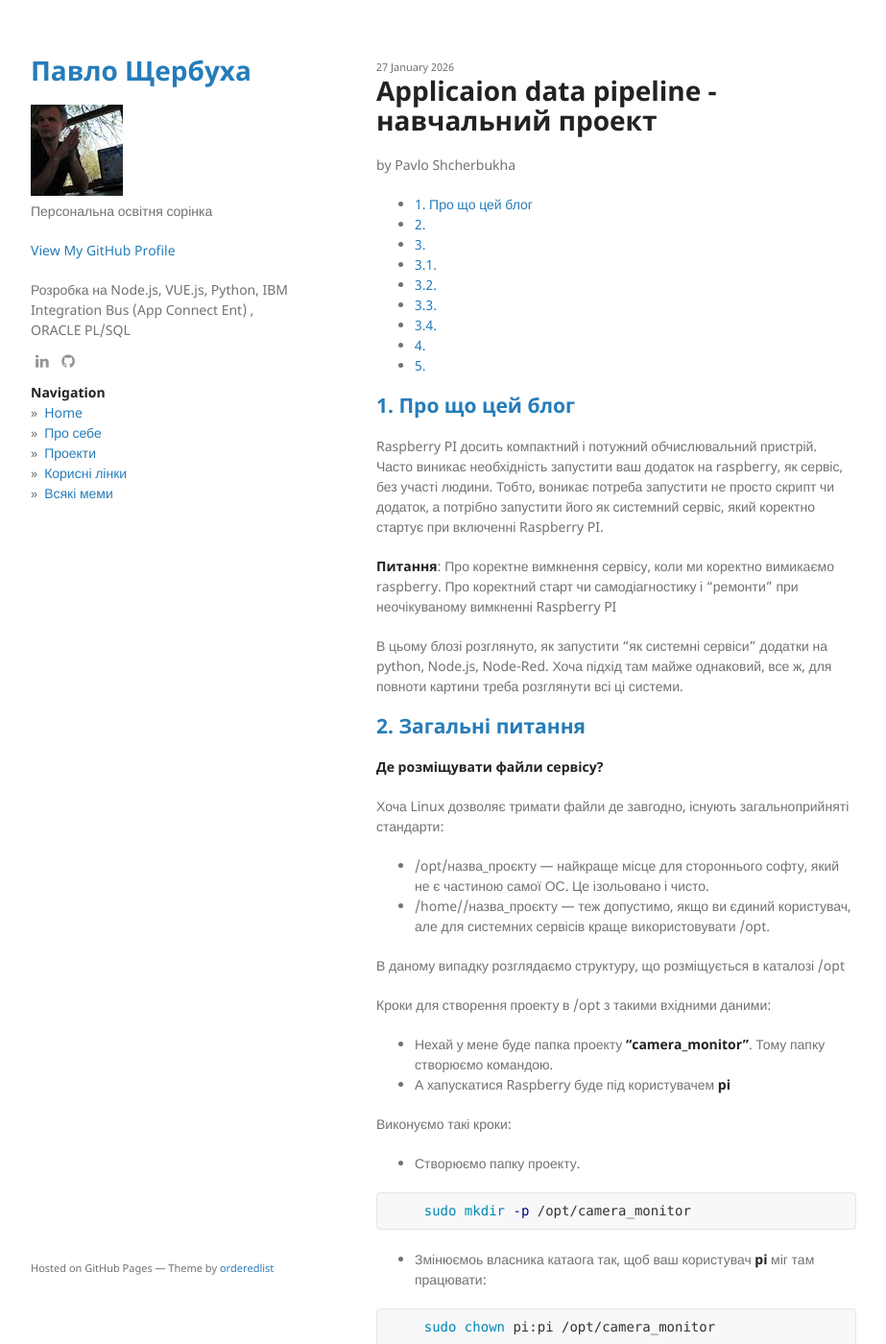
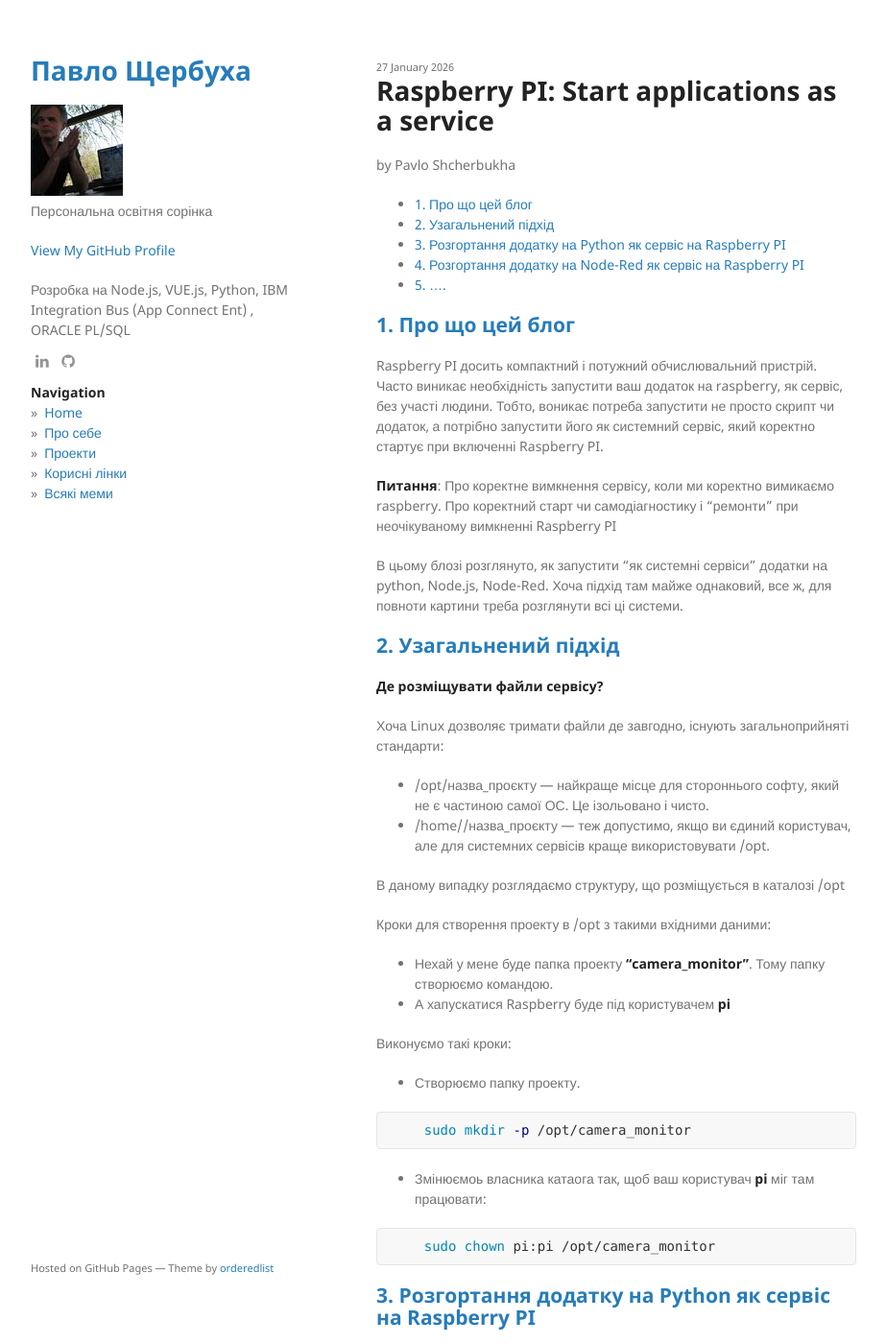
Before and after one commit to pavlo-shcherbukha/pavlo-shcherbukha.github.io, a Jekyll site: the page built from _posts/2026-01-27-raspberry-pi-run-service.md, in a window 1280 px wide and 1400 px high. Shown: the whole window at 96% size, without its empty margins (178-1101 px from the left). Built offline with Jekyll 4.4.1, drawn with Linux system fonts in a browser that asks for light colours; some of the changed text lies outside the part shown.

Commit message:
raspberry as a service

````diff
--- a/_posts/2026-01-27-raspberry-pi-run-service.md
+++ b/_posts/2026-01-27-raspberry-pi-run-service.md
@@ -1,6 +1,6 @@
 ---
 layout: post
-title: "Applicaion data pipeline - навчальний проект"
+title: "Raspberry PI: Start applications as a service"
 date: 2026-01-27 10:00:01
 categories: [raspberry PI]
 permalink: posts/2026-01-27/raspberry-pi-run-service/
@@ -10,14 +10,10 @@ published: true
 <!-- TOC BEGIN -->
 
 - [1. Про що цей блог](#p-1")
-- [2. ](#p-2)
-- [3. ](#p-3)
-- [3.1. ](#p-3.1)
-- [3.2. ](#p-3.2)
-- [3.3. ](#p-3.3)
-- [3.4. ](#p-3.4)
-- [4. ](#p-4)
-- [5. ](#p-5)
+- [2. Узагальнений підхід](#p-2)
+- [3. Розгортання додатку на Python як сервіс на Raspberry PI](#p-3)
+- [4. Розгортання додатку на Node-Red як сервіс на Raspberry PI](#p-4)
+- [5. ....](#p-5)
 
 
 
@@ -36,7 +32,7 @@ Raspberry PI досить компактний і потужний обчисл
 Хоча підхід там майже однаковий, все ж, для повноти  картини треба розглянути всі ці системи.
 
 
-## <a name="p-2">2. Загальні питання</a>
+## <a name="p-2">2. Узагальнений підхід</a>
 
 **Де розміщувати файли сервісу?**
 
@@ -67,9 +63,9 @@ Raspberry PI досить компактний і потужний обчисл
 ```
 
 
-## <a name="p-3">3. Позгортання додатку на Python як сервіс на Raspberry PY</a>
+## <a name="p-3">3. Розгортання додатку на Python як сервіс на Raspberry PI</a>
 
 Про розгортання додатку на **Pyhton** можна детально прочитати в  репозиторії  [Тут описана інтеграція Raspberry PI з IP камерою за протоколом rtsp Raspbery PI.](https://github.com/pavlo-shcherbukha/sh-py-ml-raspberrypi-video-srvc-p). Також описано, як запустити python-додаток, що інтегрується з камерою, як сервіс на  Raspbery PI.
 Також, можна прочитати про те, як управляти логами системного сервісу на Raspberry PY
 
-## <a name="p-4">4. Позгортання додатку на Node-Red як сервіс на Raspberry PY</a>
+## <a name="p-4">4. Розгортання додатку на Node-Red як сервіс на Raspberry PI</a>
````
